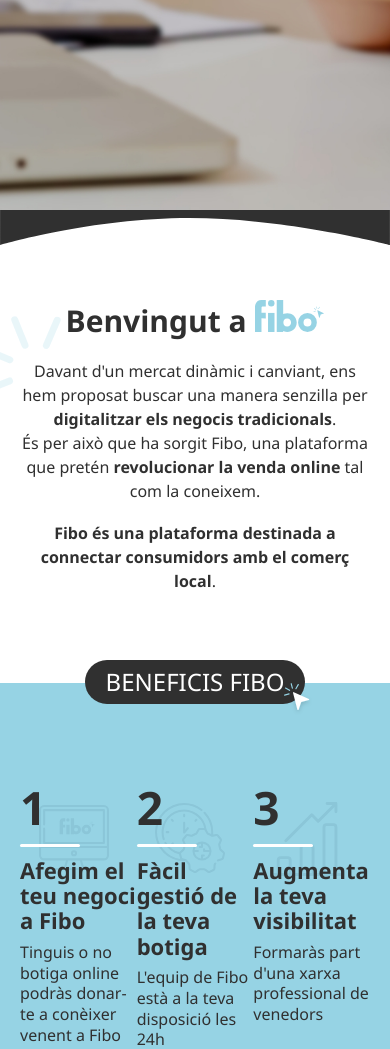
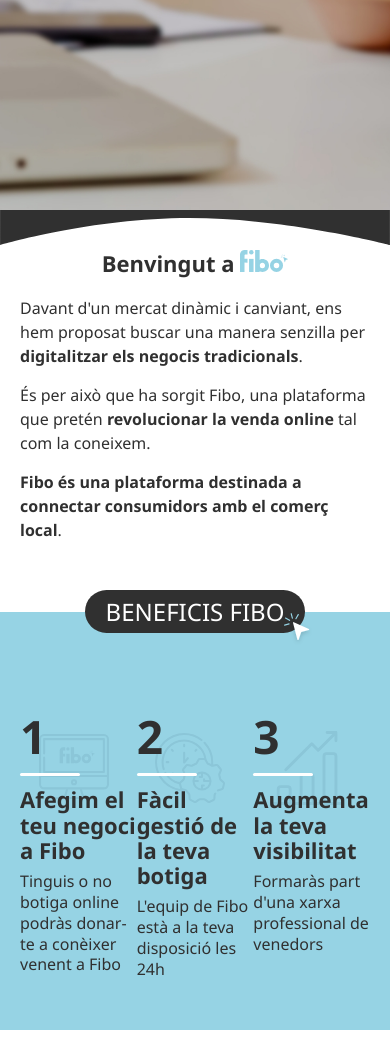
Before and after one commit to martiserra46/fibo, a PHP site: page / in a window 390 px wide; the page is wider, and only the part inside the window is pictured. Shown: the part 634-1683 px from the top of that part. Run offline with PHP 8.4, Linux system fonts and the light colour scheme; some libraries are stand-ins or nearby versions.

Commit message:
Responsive welcome section added

```diff
--- a/css/styles.css
+++ b/css/styles.css
@@ -87,6 +87,17 @@ h2 {
 
 h2 img {
     height: 32px;
+}
+
+@media only screen and (max-width: 768px) {
+    h2 {
+        font-size: 2.2rem;
+        margin-bottom: 20px;
+    }
+
+    h2 img {
+        height: 22px;
+    }
 }
 
 h2.floating-heading {
@@ -386,6 +397,10 @@ div.content-welcome-section p {
     line-height: 1.5;
 }
 
+div.content-welcome-section p:nth-of-type(2) {
+    margin-bottom: 15px;
+}
+
 span.paragraph-decorator {
     position: relative;
 }
@@ -403,6 +418,27 @@ div.content-welcome-section p em {
     font-weight: bold;
 }
 
+@media only screen and (max-width: 1024px) {
+    span.paragraph-decorator:before {
+        content: none;
+    }
+
+    div.content-welcome-section p:first-of-type {
+        margin-bottom: 15px;
+    }
+}
+
+
+@media only screen and (max-width: 768px) {
+    div.content-welcome-section {
+        padding-top: 40px;
+        padding-bottom: 70px;
+    }
+
+    div.content-welcome-section p {
+        text-align: left;
+    }
+}
 
 
 /** BENEFITS **/
--- a/index.html
+++ b/index.html
@@ -44,7 +44,6 @@
                     <h2 class="welcome-heading">Benvingut a <img src="img/logo-blue.svg" alt="Logo Fibo"></h2>
                     <p><span class="paragraph-decorator"></span>Davant d'un mercat dinàmic i canviant, ens hem proposat buscar una manera senzilla per <em>digitalitzar els negocis tradicionals</em>.</p>
                     <p>És per això que ha sorgit Fibo, una plataforma que pretén <em>revolucionar la venda online</em> tal com la coneixem.</p>
-                    <br>
                     <p><em>Fibo és una plataforma destinada a connectar consumidors amb el comerç local</em>.</p>
                 </div>
             </section>
```
